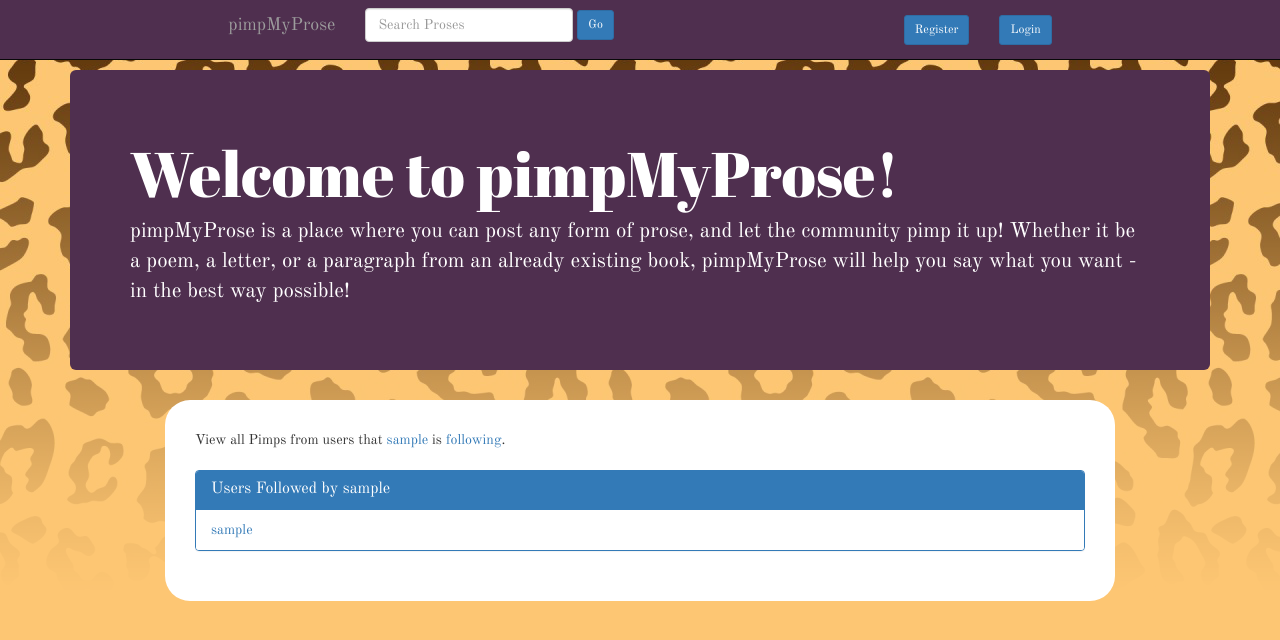
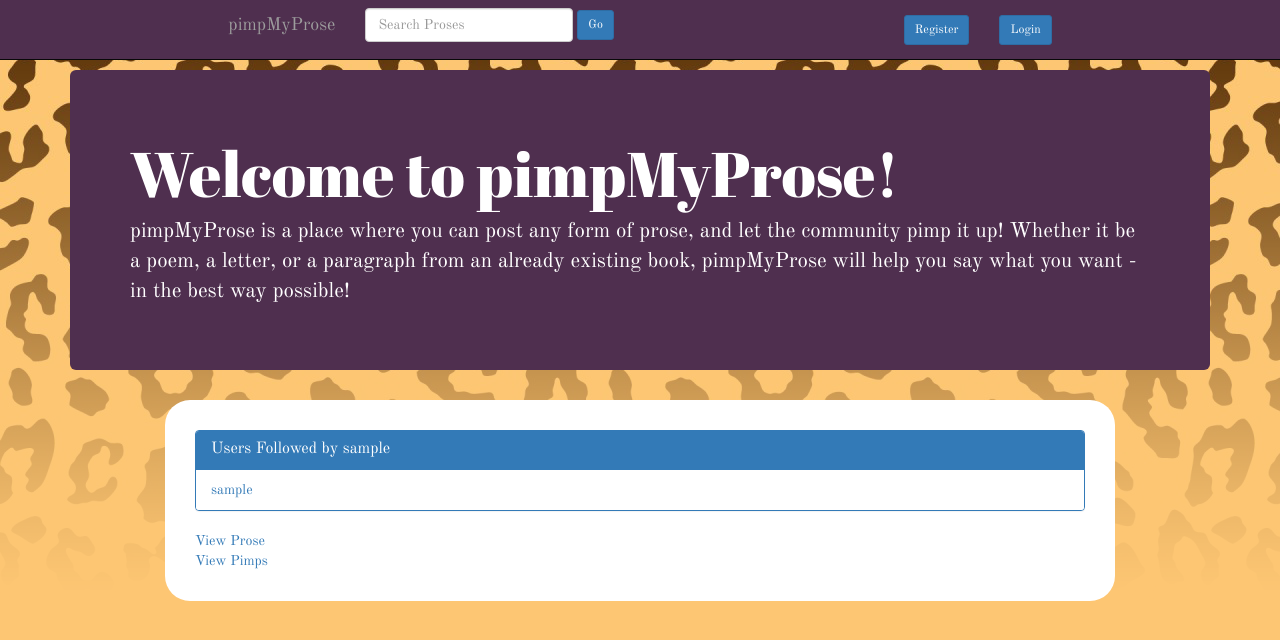
Before and after one commit to Vilos92/pimpmyprose, a Django app: page /profile/1/following/ in a window 1280 px wide. Shown: the top 640 px of the page. Run offline with Django 3.2, Linux system fonts and the light colour scheme; tables that the repository leaves empty hold one stand-in row (values such as "Sample post"); parts of the project's set-up code (start-up, migrations or seed data) failed here and were passed over; some libraries are stand-ins or nearby versions.

Commit message:
Added page to see Prose from all users being followed. Link to view parent prose added to page to see all Pimps from all users being followed.

```diff
--- a/pimpmyprose/prose/static/css/main.css
+++ b/pimpmyprose/prose/static/css/main.css
@@ -83,7 +83,7 @@ body {
 CSS for index page
 --------------------------*/
 /* Label for the prose_form on index */
-#prose_form_label {
+.pimpProse_form_label {
 	margin-left: 25%;
 }
 
--- a/pimpmyprose/prose/urls.py
+++ b/pimpmyprose/prose/urls.py
@@ -46,6 +46,10 @@ urlpatterns = patterns( '',
 	# ex: /prose/profile/1/following/pimps
 	url( r'^profile/(?P<user_id>\d+)/following/pimps/$', views.following_pimps, name = 'following_pimps' ),
 
+	# Prose from all users a user is following
+	# ex: /prose/profile/1/following/prose
+	url( r'^profile/(?P<user_id>\d+)/following/prose/$', views.following_prose, name = 'following_prose' ),
+
 	# Users who are following a certain user
 	# ex: /prose/profile/1/followers
 	url( r'^profile/(?P<user_id>\d+)/followers/$', views.followers, name = 'followers' ),
--- a/pimpmyprose/prose/views.py
+++ b/pimpmyprose/prose/views.py
@@ -191,9 +191,36 @@ def following_pimps( request, user_id ):
 		pimps = followedUserProfile.getPimps().all()
 		following_pimps.extend( pimps )
 
+	# Want to show a link to the parent prose of each pimp
+	show_parent_prose = True
+
 	return render_to_response(
 			'prose/follows_pimps.html',
-			{ 'userProfile' : userProfile, 'following_pimps' : following_pimps },
+			{ 'userProfile' : userProfile, 'following_pimps' : following_pimps, 'show_parent_prose' : show_parent_prose },
+			context )
+
+# Pimps from all users another user is following
+def following_prose( request, user_id ):
+	context = RequestContext(request)
+
+	# Get user profile to see who they are following
+	user = get_object_or_404( User, pk = user_id )
+	userProfile = user.userProfile
+
+	# From this userProfile, get all users they are following
+	following = userProfile.follows.all()
+
+	# Get all prose from the users being followed
+	# To speed this up, try and have more of the filtering done by SQL
+	# Need ability to sort based on URL
+	following_prose = []
+	for followedUserProfile in following:
+		prose = followedUserProfile.getProses().all()
+		following_prose.extend( prose )
+
+	return render_to_response(
+			'prose/follows_prose.html',
+			{ 'userProfile' : userProfile, 'following_prose' : following_prose },
 			context )
 
 # View to show all users following a user
--- a/pimpmyprose/templates/prose/detail.html
+++ b/pimpmyprose/templates/prose/detail.html
@@ -26,6 +26,7 @@
 	{% if prose.user != user %}
 	<!-- Form to post a new Pimp -->
 	<form id="pimp_form" method="post" action="{% url 'prose:detail' prose.id %}">
+		<div class="pimpProse_form_label">Pimp this Prose:</div>
 		{% csrf_token %}
 
 		{{ pimp_form.as_p }}
--- a/pimpmyprose/templates/prose/follows.html
+++ b/pimpmyprose/templates/prose/follows.html
@@ -3,9 +3,6 @@
 
 {% block content %}
 {% if following %}
-View all Pimps from users that <a href="{% url 'prose:profile' userProfile.user.id %}">{{ userProfile.user.username }}</a> is <a href="{% url 'prose:following_pimps' userProfile.user.id %}">following</a>.
-<br><br>
-
 <div class="panel panel-primary">
   <div class="panel-heading">
     <h3 class="panel-title">Users Followed by <a href="{% url 'prose:profile' userProfile.user.id %}">{{ userProfile.user.username }}</a></h3>
@@ -18,6 +15,10 @@ View all Pimps from users that <a href="{% url 'prose:profile' userProfile.user.
   {% endfor %}
 </div>
 
+<a href="{% url 'prose:following_prose' userProfile.user.id %}">View Prose</a>
+<br>
+<a href="{% url 'prose:following_pimps' userProfile.user.id %}">View Pimps</a>
+
 {% else %}
 {{ userProfile.user.username }} is not following anyone.
 
--- a/pimpmyprose/templates/prose/follows_pimps.html
+++ b/pimpmyprose/templates/prose/follows_pimps.html
@@ -1,5 +1,5 @@
 {% extends "prose/base.html" %}
-{% block title %}pimpMyProse - Users Followed by {{ userProfile.user.username }}{% endblock %}
+{% block title %}pimpMyProse - Pimps of Users Followed by {{ userProfile.user.username }}{% endblock %}
 
 {% block content %}
 {% if following_pimps %}
--- a/pimpmyprose/templates/prose/index.html
+++ b/pimpmyprose/templates/prose/index.html
@@ -22,7 +22,7 @@
 </div>
 
 {% else %}
-<div id="prose_form_label" form="prose_form">Post a new Prose:</div>
+<div class="pimpProse_form_label">Post a new Prose:</div>
 
 {% endif %}
 
```
Also changed, not shown: pimpmyprose/templates/prose/follows_prose.html (added, +17 -0 lines).
